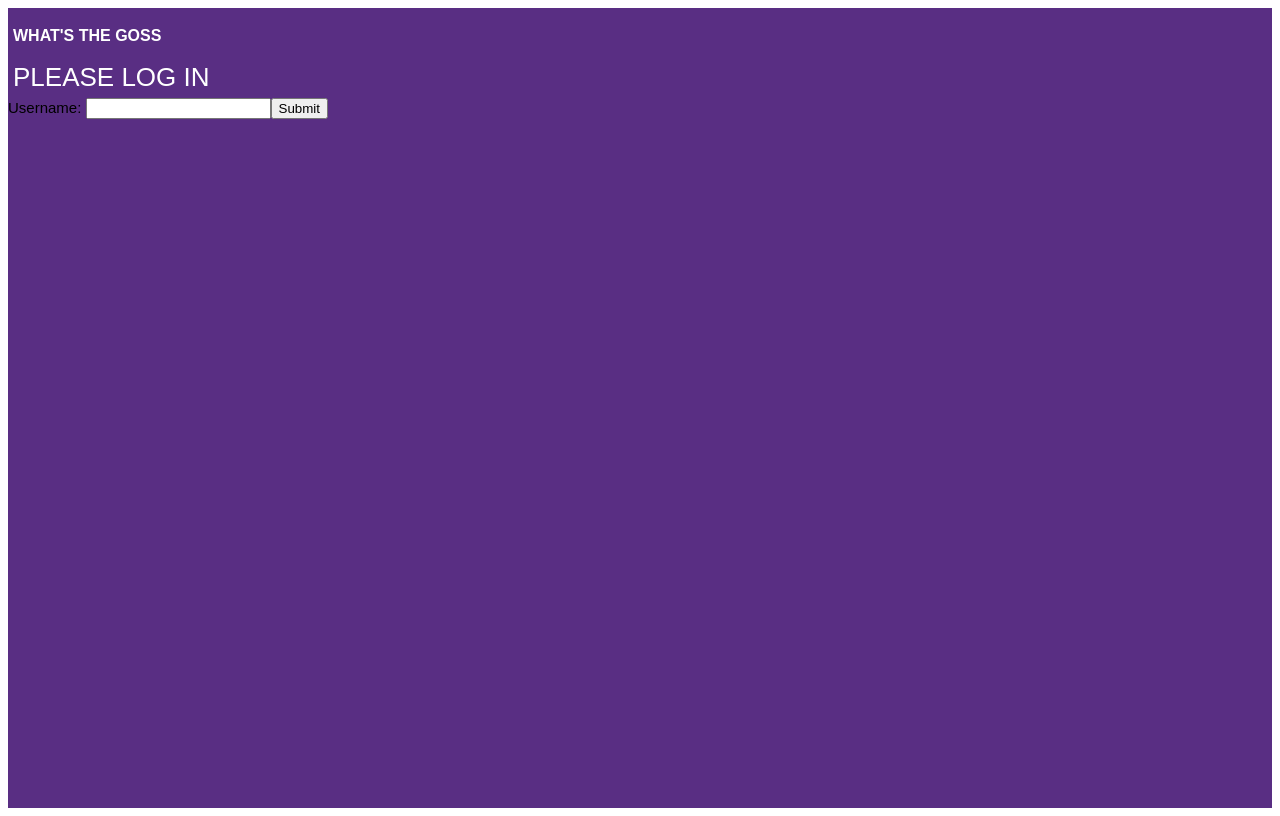
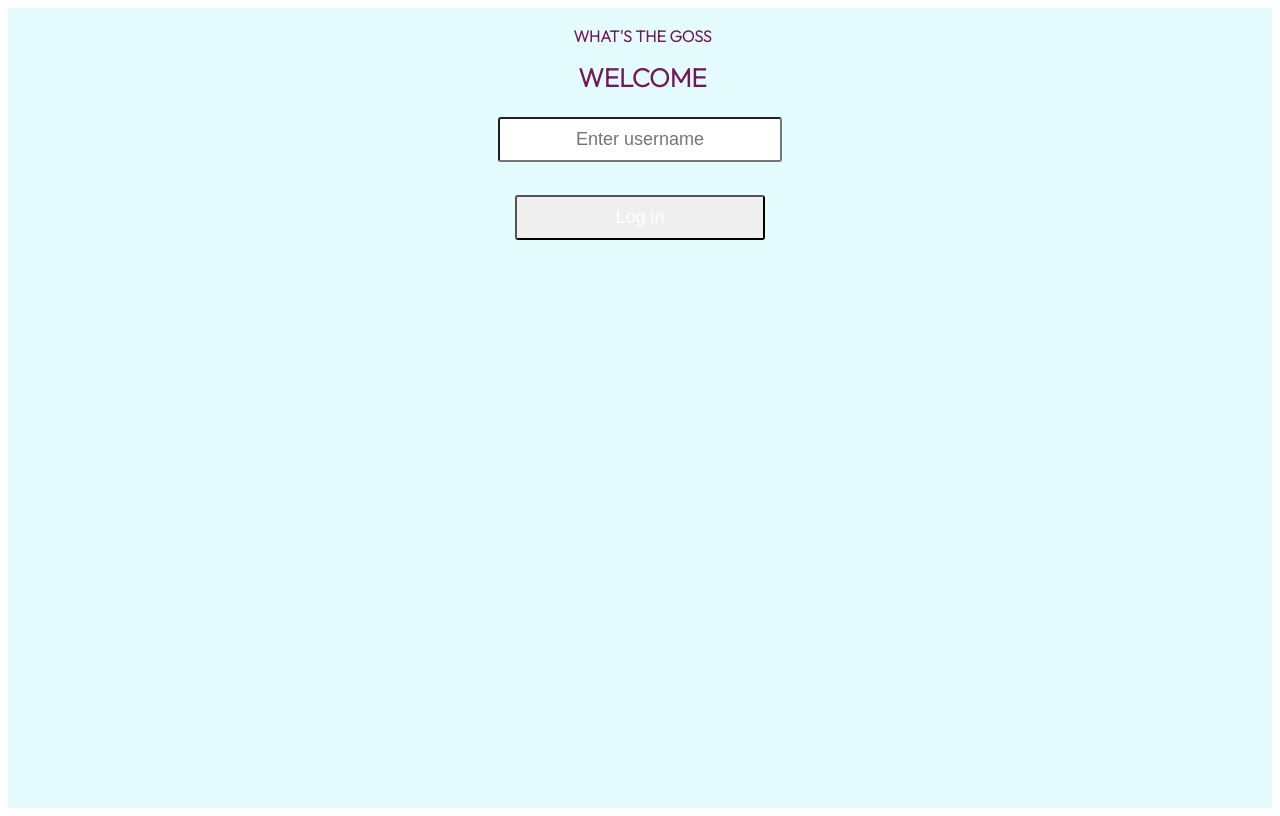
Before and after one commit to emilyjevans/whats-the-goss, a React (Create React App) app: page /1 in a window 1280 px wide. Built offline with nearby package versions, Linux system fonts and the light colour scheme.

Commit message:
added some styling

```diff
--- a/src/App.css
+++ b/src/App.css
@@ -1,5 +1,9 @@
+@import url(https://fonts.googleapis.com/css2?family=Outfit:wght@200&display=swap);
+
+@prim: #53e3a6;
+
 .App {
-  text-align: left;
+  text-align: center;
   min-height: 100vh;
   display: grid;
   grid-template-columns: 100%;
@@ -8,8 +12,8 @@
     "header"
     "nav"
     "main";
-  background-color: #592e83;
-  font-family: 'Shippori Antique', sans-serif;
+  background-color: #e5fcff;
+  font-family: "Outfit", sans-serif;
   font-size: 15px;
   line-height: 1.5;
 }
@@ -19,11 +23,11 @@
   align-items: center;
   justify-content: center;
   font-size: calc(10px + 2vmin);
-  color: white;
+  color: #72195a;
   padding-top: 5px;
   padding-left: 5px;
   text-transform: uppercase;
-  /* max-width: 50vw; */
+  font-weight: bold;
 }
 
 .nav {
@@ -33,23 +37,31 @@
   padding-bottom: 5px;
   padding-left: 20px;
   justify-content: left;
-  background-color: #d7263d;
+  background-color: #4c1036;
+}
+
+.nav__link {
+  color: white;
+  padding-right: 5px;
+  text-decoration: none;
+  font-weight: bold;
 }
 
 .link:link {
-  text-transform: uppercase;
+  text-transform: capitalize;
   text-decoration: none;
   padding-right: 5px;
-  color: #ebfcfb;
+  color: #4c1036;
   font-weight: bold;
 }
 
 .link:hover {
-  background-color: #d98324;
+  background-color: #71a9f7;
+  opacity: 0.3;
 }
 
 .link:visited {
-  color: #ebfcfb;
+  color: #4c1036;
 }
 
 .loginBox {
@@ -58,8 +70,64 @@
   font-size: small;
 }
 
+form {
+  padding: 20px 0;
+  position: relative;
+  z-index: 2;
+
+  input {
+    display: block;
+    appearance: none;
+    outline: 0;
+    border: 1px solid fade(white, 40%);
+    background-color: fade(white, 20%);
+    width: 250px;
+
+    border-radius: 3px;
+    padding: 10px 15px;
+    margin: 0 auto 10px auto;
+    display: block;
+    text-align: center;
+    font-size: 18px;
+
+    color: white;
+
+    transition-duration: 0.25s;
+    font-weight: 300;
+
+    &:hover {
+      background-color: fade(white, 40%);
+    }
+
+    &:focus {
+      background-color: white;
+      width: 300px;
+
+      color: @prim;
+    }
+  }
+
+  button {
+    appearance: none;
+    outline: 0;
+    background-color: white;
+    border: 0;
+    padding: 10px 15px;
+    color: @prim;
+    border-radius: 3px;
+    width: 250px;
+    cursor: pointer;
+    font-size: 18px;
+    transition-duration: 0.25s;
+
+    &:hover {
+      background-color: rgb(245, 247, 249);
+    }
+  }
+}
+
 p {
-  color: #ebfcfb;
+  color: #72195a;
   font-size: small;
 }
 
@@ -88,15 +156,15 @@ h1 {
 
 h2 {
   text-transform: capitalize;
-  color: #ebfcfb;
+  color: #72195a;
 }
 
 h3 {
-  color: #ebfcfb;
+  color: #72195a;
 }
 
 h4 {
-  color: #ebfcfb;
+  color: #72195a;
 }
 
 /* Black - 000000
@@ -104,3 +172,29 @@ Crimson - D7263D
 KSU Purple - 592E83
 Fulvous - D98324
 Azure X 11 Web Color - EBFCFB */
+
+button {
+  display: inline-block;
+  padding: 0.35em 1.2em;
+  border: 0.1em solid #ffffff;
+  margin: 0 0.3em 0.3em 0;
+  border-radius: 0.12em;
+  box-sizing: border-box;
+  text-decoration: none;
+  font-family: "Roboto", sans-serif;
+  font-weight: 300;
+  color: #ffffff;
+  text-align: center;
+  transition: all 0.2s;
+}
+
+button {
+  color: #000000;
+  background-color: #ffffff;
+}
+@media all and (max-width: 30em) {
+  button {
+    display: block;
+    margin: 0.4em auto;
+  }
+}
--- a/src/App.js
+++ b/src/App.js
@@ -1,7 +1,7 @@
 import "./App.css";
 import { Routes, Route } from "react-router-dom";
 // import Home from "./components/LoginForm";
-import Articles from "./components/articles";
+import Articles from "./components/Articles";
 import Nav from "./components/Nav.jsx";
 import LoginForm from "./components/LoginForm";
 import SingleArticle from "./components/SingleArticle";
--- /dev/null
+++ b/src/components/Articles.jsx
@@ -0,0 +1,48 @@
+import React from "react";
+import { useState, useEffect } from "react";
+import { useParams, Link } from "react-router-dom";
+import { getArticles } from "../utils/api";
+import timeSince from "../utils/timeSince";
+
+const Articles = () => {
+  const [articles, setArticles] = useState([]);
+  const [isLoading, setIsLoading] = useState(true);
+  let { topic } = useParams();
+
+  useEffect(() => {
+    getArticles(topic)
+      .then((articles) => {
+        setArticles(articles);
+        setIsLoading(false);
+      })
+      .catch((err) => {
+        console.log(err);
+      });
+  }, [topic]);
+
+  if (isLoading) return <p>Loading...</p>;
+
+  return (
+    <main className="articles">
+      <main>
+        {articles.map((article) => {
+          let d = new Date(article.created_at)
+          let timeLabel = timeSince(d)
+          return (
+            <section key={article.article_id}>
+              <Link className="link" to={`/articles/${article.article_id}`}>
+                {article.title}
+              </Link>
+              <p>
+                Created {timeLabel} ago by <b>{article.author}</b>
+                <br/>Comments: {article.comment_count} Kudos:  {article.votes}
+              </p>
+            </section>
+          );
+        })}
+      </main>
+    </main>
+  );
+};
+
+export default Articles;
--- a/src/components/CommentSection.jsx
+++ b/src/components/CommentSection.jsx
@@ -1,6 +1,7 @@
 import React, { useContext, useEffect, useState } from "react";
 import { getCommentsByArticle, deleteComment } from "../utils/api";
 import { UserContext } from "../contexts/UserContext";
+import timeSince from "../utils/timeSince";
 
 const CommentSection = ({ article_id }) => {
   const [comments, setComments] = useState([]);
@@ -21,16 +22,19 @@ const CommentSection = ({ article_id }) => {
   if (isLoading) {
     return <p>Loading...</p>;
   }
+
   return (
     <div>
       <h3>Comments</h3>
       <section>
         {comments.map((comment) => {
+            let d = new Date(comment.created_at);
+            let timeLabel = timeSince(d);
           return (
             <li key={comment.comment_id}>
               <h4>{comment.author}</h4>
               <p>{comment.body}</p>
-              <p>Created at: {comment.created_at}</p>
+              <p>Created {timeLabel} ago</p>
               <p>Kudos: {comment.votes}</p>
               <button
                 disabled={!(comment.author === user.username)}
--- a/src/components/LoginForm.jsx
+++ b/src/components/LoginForm.jsx
@@ -15,14 +15,14 @@ const LoginForm = () => {
   return (
     <div>
       <form onSubmit={handleSubmit}>
-        <label>
-          Username:{" "}
-          <input
-            value={username}
-            onChange={(e) => setUsername(e.target.value)}
-          />
-        </label>
-        <input type="submit" value="Submit" />
+        <input
+          type="text"
+          placeholder="Enter username"
+          value={username}
+          onChange={(e) => setUsername(e.target.value)}
+        />
+        <br />
+        <input type="submit" value="Log in" />
       </form>
     </div>
   );
--- a/src/components/Nav.jsx
+++ b/src/components/Nav.jsx
@@ -3,7 +3,7 @@ import { Link } from "react-router-dom";
 import { useState } from "react";
 import { getTopics } from "../utils/api";
 
-const Nav = ({ topic, setTopic }) => {
+const Nav = () => {
   const [topics, setTopics] = useState([]);
 
   useEffect(() => {
@@ -19,9 +19,10 @@ const Nav = ({ topic, setTopic }) => {
   return (
     <nav className="nav">
       {topics.map((topic) => {
+        const topicSlug = topic.slug[0].toUpperCase()+topic.slug.substring(1)
         return (
-          <Link className="link" key={topic.slug} to={`/${topic.slug}`}>
-            {topic.slug}
+          <Link className="nav__link" key={topic.slug} to={`/${topic.slug}`}>
+            {topicSlug}
           </Link>
         );
       })}
--- a/src/components/SingleArticle.jsx
+++ b/src/components/SingleArticle.jsx
@@ -4,6 +4,7 @@ import { getSingleArticle, incVotes } from "../utils/api";
 import CommentSection from "./CommentSection";
 import PostComment from "./postComment";
 import { UserContext } from "../contexts/UserContext";
+import timeSince from "../utils/timeSince";
 
 const SingleArticle = () => {
   let { article_id } = useParams();
@@ -62,14 +63,16 @@ const SingleArticle = () => {
 
   if (err) return <p>{err}</p>;
 
+  let d = new Date(article.created_at);
+  let timeLabel = timeSince(d);
+
   return (
     <main>
       {console.log(article)}
       <h2>{article.title}</h2>
-      <h3>{article.author}</h3>
-      <p>Topic: {article.topic}</p>
+      <p>{article.topic}</p>
+      <h3>Created by {article.author} {timeLabel} ago</h3>
       <p>{article.body}</p>
-      <p>Created at: {article.created_at}</p>
       <p>Kudos: {article.votes + sentVotes}</p>
       <button disabled={article.author === user.username} onClick={clickHandle}>
         Add kudos
--- a/src/components/UserLoggedIn.jsx
+++ b/src/components/UserLoggedIn.jsx
@@ -4,7 +4,7 @@ import { UserContext } from "../contexts/UserContext";
 const UserLoggedIn = () => {
   const { user } = useContext(UserContext);
   if (!user) {
-    return <div>Please log in</div>;
+    return <div>Welcome</div>;
   }
   return <div className="loginBox">You are logged in as: {user.username}</div>;
 };
--- a/src/components/articles.jsx
+++ /dev/null
@@ -1,77 +0,0 @@
-import React from "react";
-import { useState, useEffect } from "react";
-import { useParams, Link } from "react-router-dom";
-import { getArticles } from "../utils/api";
-
-const Articles = () => {
-  const [articles, setArticles] = useState([]);
-  const [isLoading, setIsLoading] = useState(true);
-  let { topic } = useParams();
-
-  useEffect(() => {
-    getArticles(topic)
-      .then((articles) => {
-        setArticles(articles);
-        setIsLoading(false);
-      })
-      .catch((err) => {
-        console.log(err);
-      });
-  }, [topic]);
-
-  if (isLoading) return <p>Loading...</p>;
-
-  function timeSince(date) {
-    var seconds = Math.floor((new Date() - date) / 1000);
-
-    var interval = seconds / 31536000;
-
-    if (interval > 1) {
-      return Math.floor(interval) + " years";
-    }
-    interval = seconds / 2592000;
-    if (interval > 1) {
-      return Math.floor(interval) + " months";
-    }
-    interval = seconds / 86400;
-    if (interval > 1) {
-      return Math.floor(interval) + " days";
-    }
-    interval = seconds / 3600;
-    if (interval > 1) {
-      return Math.floor(interval) + " hours";
-    }
-    interval = seconds / 60;
-    if (interval > 1) {
-      return Math.floor(interval) + " minutes";
-    }
-    return Math.floor(seconds) + " seconds";
-  }
-
-  return (
-    <main className="articles">
-      <main>
-        {articles.map((article) => {
-          // console.log(typeof article.created_at)
-          // console.log((article.created_at))
-          // let timeLabel = timeSince(new Date(Date.now()-Date.parse(moment(article.created_at))))
-          return (
-            <section key={article.article_id}>
-              <Link className="link" to={`/articles/${article.article_id}`}>
-                {article.title}
-              </Link>
-              <p>
-                Author: {article.author} Created at: {article.created_at}
-              </p>
-              <p>
-                Comments: {article.comment_count} Votes: {article.votes}
-              </p>
-            </section>
-          );
-        })}
-      </main>
-    </main>
-  );
-};
-
-export default Articles;
--- /dev/null
+++ b/src/utils/timeSince.js
@@ -0,0 +1,29 @@
+function timeSince(date) {
+  var seconds = Math.floor((new Date() - date) / 1000);
+
+  var interval = seconds / 31536000;
+
+  if (interval > 1) {
+    return Math.floor(interval) + " years";
+  }
+  interval = seconds / 2592000;
+  if (interval > 1) {
+    return Math.floor(interval) + " months";
+  }
+  interval = seconds / 86400;
+  if (interval > 1) {
+    return Math.floor(interval) + " days";
+  }
+  interval = seconds / 3600;
+  if (interval > 1) {
+    return Math.floor(interval) + " hours";
+  }
+  interval = seconds / 60;
+  if (interval > 1) {
+    return Math.floor(interval) + " minutes";
+  }
+  //   return Math.floor(seconds) + " seconds";
+  return "less than a minute";
+}
+
+export default timeSince;
```
Also changed, not shown: 1 other file (tests, documents, lock files or other folders).
